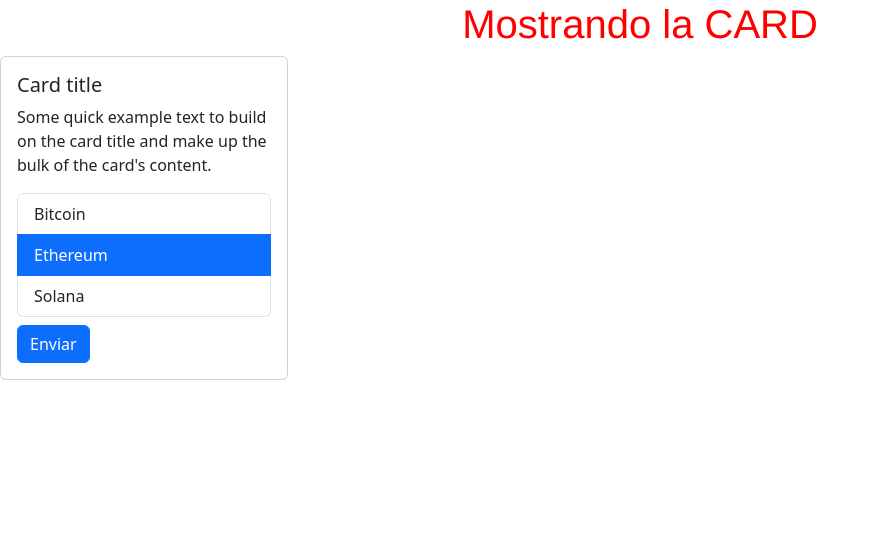
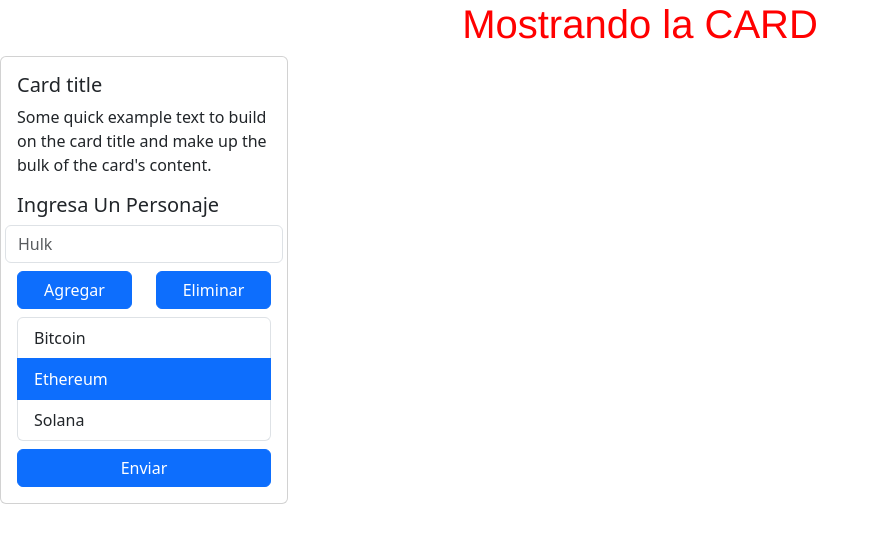
Before and after one commit to alanqp22/react_practice, a React app: page / in a window 1280 px wide. Shown: the top 542 px of the page, without its empty margins (0-879 px from the left). Built offline with nearby package versions, Linux system fonts and the light colour scheme; the HTML template or start-up script is replaced by a standard one.

Commit message:
Boton cargando opcion 2 y algunas mejoras comoañadir elementos a la lista

```diff
--- a/package.json
+++ b/package.json
@@ -12,7 +12,8 @@
   "dependencies": {
     "bootstrap": "^5.3.3",
     "react": "^18.3.1",
-    "react-dom": "^18.3.1"
+    "react-dom": "^18.3.1",
+    "styled-components": "^6.1.13"
   },
   "devDependencies": {
     "@eslint/js": "^9.13.0",
--- a/src/App.tsx
+++ b/src/App.tsx
@@ -1,13 +1,24 @@
+import { ChangeEvent, useState } from "react";
 import Button from "./components/Button";
 import Card, { BodyCard } from "./components/Card";
 import List from "./components/List";
 
 function App() {
+  const [answer, setAnswer] = useState("");
+  const [isLoading, setIsLoading] = useState(false);
+  const [miList, setMiList] = useState(["Bitcoin", "Ethereum", "Solana"]);
+
   function handleSelect(element: string) {
     console.log(element);
   }
+
+  const handleInputChange = (e: ChangeEvent<HTMLInputElement>) =>
+    setAnswer(e.target.value);
+  const handleClick = () => setIsLoading(!isLoading);
+  const addItem = () => answer && setMiList([...miList, answer]);
+  const delItem = () => setMiList(miList.slice(0, -1));
+
   let sentence: string = "Mostrando la CARD";
-  const miList: string[] = ["Bitcoin", "Ethereum", "Solana"];
   const elementos = miList.length !== 0 && (
     <List data={miList} onSelect={handleSelect} />
   );
@@ -26,8 +37,38 @@ function App() {
                 title="Card title"
                 text="Some quick example text to build on the card title and make up the bulk of the card's content."
               />
+              <div className="row">
+                <h5>Ingresa Un Personaje</h5>
+                <input
+                  value={answer}
+                  onChange={handleInputChange}
+                  type="text"
+                  className="form-control"
+                  placeholder="Hulk"
+                />
+              </div>
+              <div className="row mb-2">
+                <div className="col-6">
+                  <Button
+                    text="Agregar"
+                    isLoading={isLoading}
+                    onClick={() => addItem()}
+                  />
+                </div>
+                <div className="col-6">
+                  <Button
+                    text="Eliminar"
+                    isLoading={isLoading}
+                    onClick={() => delItem()}
+                  />
+                </div>
+              </div>
               {elementos}
-              <Button text="Enviar" />
+              <Button
+                text="Enviar"
+                isLoading={isLoading}
+                onClick={handleClick}
+              />
             </Card>
           </div>
         </div>
--- a/src/components/Button.tsx
+++ b/src/components/Button.tsx
@@ -1,29 +1,17 @@
-import { useState } from "react";
-
 type buttonProps = {
   text: string;
+  isLoading?: boolean;
+  onClick: () => void;
 };
 
-function Button({ text }: buttonProps) {
-  function onClick() {
-    setLoading(!loading);
-    console.log("Imprimiendo");
-  }
-  const [loading, setLoading] = useState(false);
-
-  let classBtn = "primary";
-  let content = text;
-  if (loading) {
-    classBtn = "secondary";
-    content = "Cargando...";
-  }
+function Button({ text, isLoading, onClick }: buttonProps) {
   return (
     <button
       onClick={() => onClick()}
-      className={`btn btn-${classBtn} mt-2`}
-      disabled={loading}
+      className={`btn btn-${isLoading ? "secondary" : "primary"} mt-2 w-100`}
+      disabled={isLoading}
     >
-      {content}
+      {isLoading ? "Cargando..." : text}
     </button>
   );
 }
--- a/src/components/List.tsx
+++ b/src/components/List.tsx
@@ -15,7 +15,7 @@ function List({ data, onSelect }: ListProps) {
       {data.map((item, i) => (
         <li
           onClick={() => changeItem(i, item)}
-          key={item}
+          key={i}
           className={`list-group-item ${indice == i ? "active" : ""}`}
         >
           {item}
```
Also changed, not shown: 1 other file (tests, documents, lock files or other folders).
